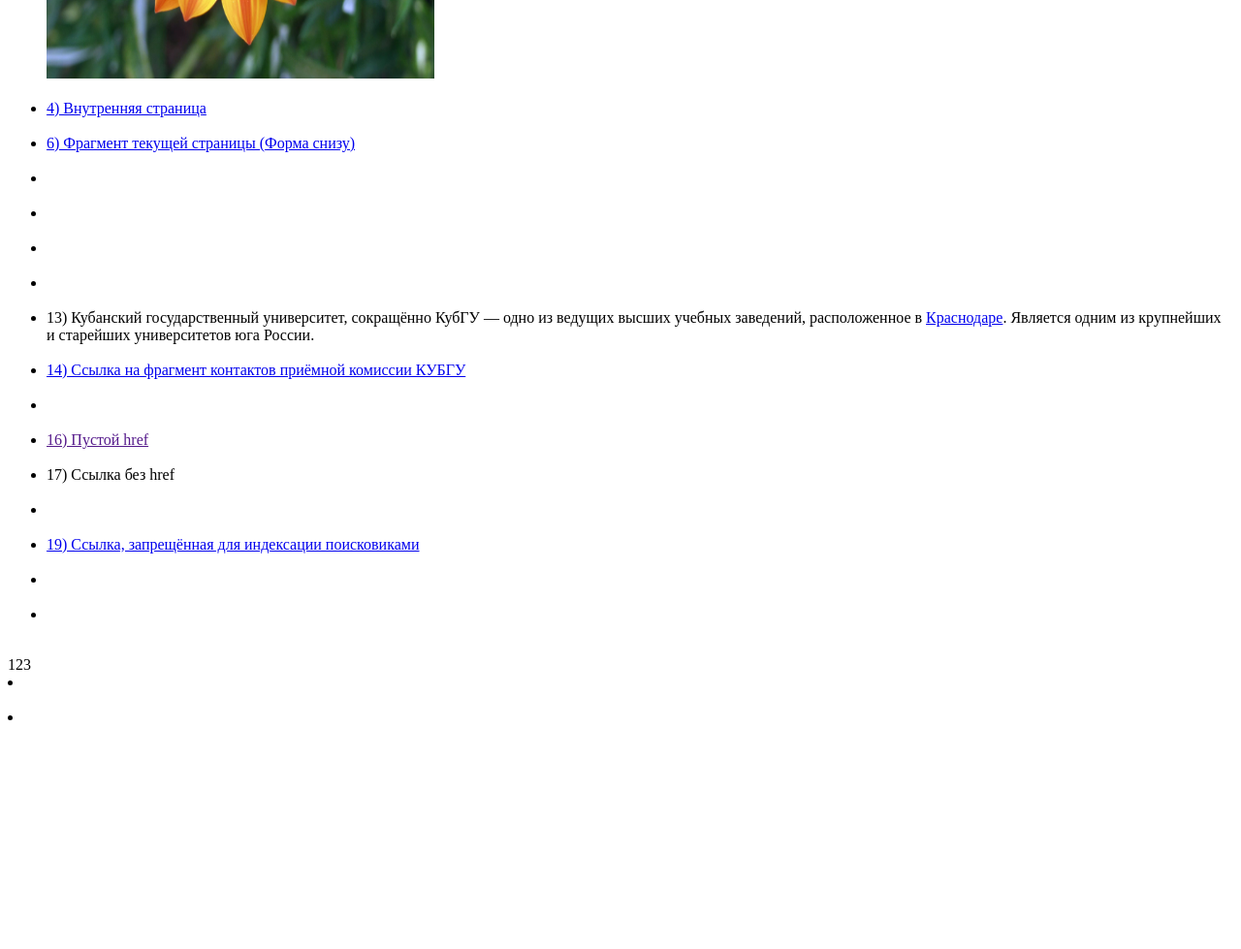
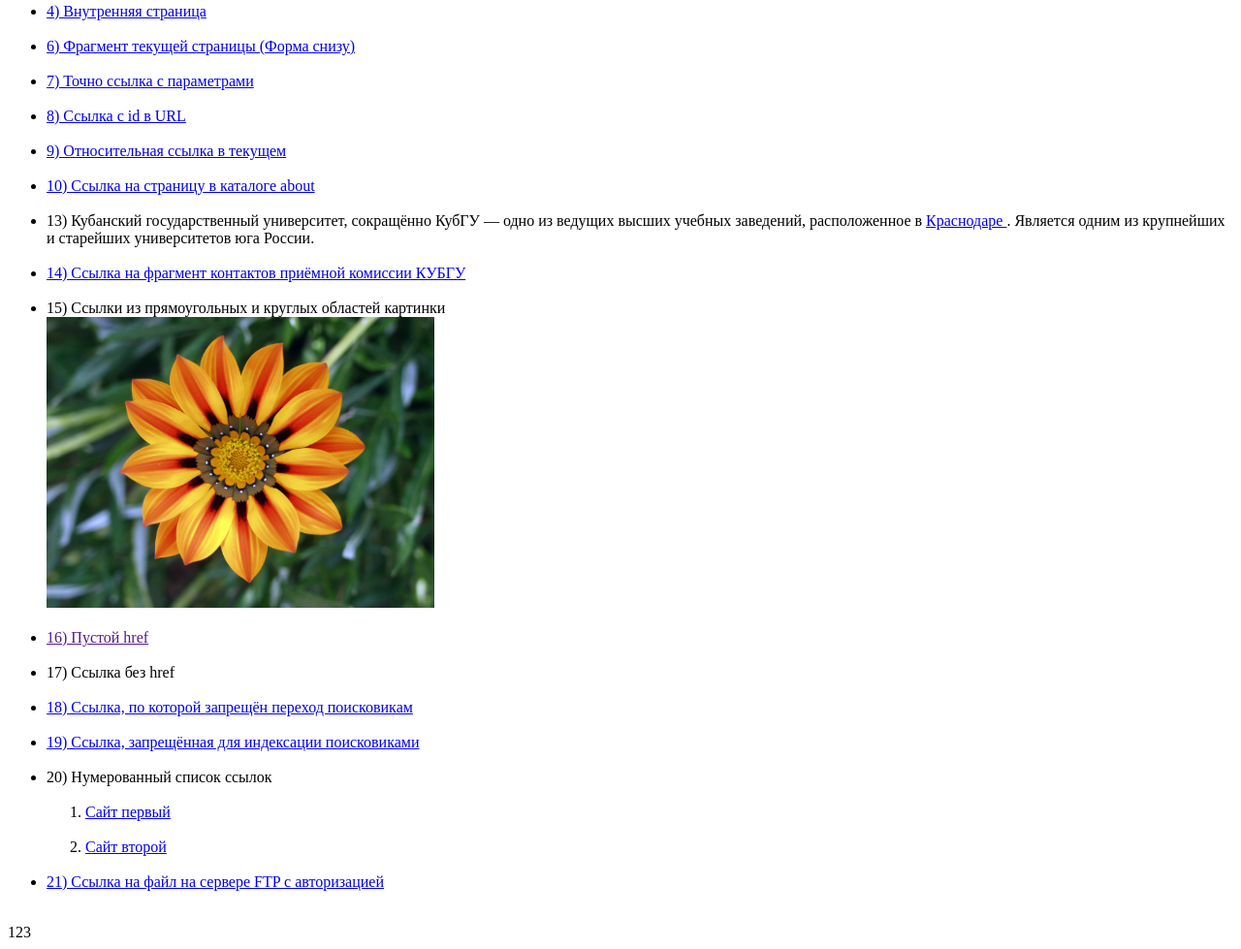
Before and after one commit to s0lnc3v/s0lnc3v.github.io, a plain HTML site: page index.html in a window 1280 px wide. Shown: the part 425-1404 px from the top of the page at 97% size. Before the commit the page ends 1200 px from the top, so only its background shows below. Drawn offline with Linux system fonts and the light colour scheme.

Commit message:
Update index.html

```diff
--- a/index.html
+++ b/index.html
@@ -7,75 +7,66 @@
 </head>
 <body>
 	<ul>
-		<!-- 1) абсолютную гиперссылку на главную страницу сайта kubsu.ru; -->
-		<li> <a href="http://kubsu.ru" target="_blank"> 1) КУБГУ </a> </li>
+		<li> <a href="http://kubsu.ru" target="_blank" title="Кубанский Государственный Университет"> 1) КУБГУ </a> </li>
 		<br>
-		<!-- 2) абсолютную на главную сайта kubsu.ru в протоколе https; -->
-		<li> <a href="https://kubsu.ru" target="_blank"> 2) КУБГУ в протоколе https </a></li>
+		<li> <a href="https://kubsu.ru" target="_blank" title="Кубанский Государственный Университет"> 2) КУБГУ в протоколе https </a></li>
 		<br>
-		<!-- 3) ссылку-изображение; -->
-		<li> <a>3) Ссылка-изображение:  </a> <a href = "https://kubsu.ru" target="_blank"> <br> <img src="image.jpg" width="400" height="400"></img> </a> </li>
+		<li> <a>3) Ссылка-изображение:  </a> <a href = "https://kubsu.ru" target="_blank" title="Кубанский Государственный Университет"> <br> <img src="image.jpg" alt="Цветочек" width="400"></img> </a> </li>
 		<br>
-		<!--4) сокращенную ссылку на внутреннюю страницу; -->
-		<li> <a href="/second.html"> 4) Внутренняя страница</a></li>
+		<li> <a href="/second.html" title="Вторая страница"> 4) Внутренняя страница</a></li>
 		<br>
-		<!--6) ссылку на фрагмент текущей страницы; -->
 		<li> <a href="#forma"> 6) Фрагмент текущей страницы (Форма снизу) </a> </li>
 		<br>
-		<!--7) ссылку с тремя параметрами в URL; -->
-		<li> </li>
+		<li> <a href="second.html?utm_source=kubsu&ewkere=123&kokakola=150" title="Вторая страница">7) Точно ссылка с параметрами </a> </li>
 		<br>
-		<!--8) ссылку с параметром id в URL; -->
-		<li> </li>
+		<li> <a href="second.html?id=111" title="Вторая страница"> 8) Ссылка с id в URL </a> </li>
 		<br>
-		<!--9) относительную на страницу в текущем каталоге; -->
-		<li> </li>
+		<li> <a href="./second.html" title="Вторая страница"> 9) Относительная ссылка в текущем </a> </li>
 		<br>
-		<!--10) относительную на страницу в каталоге about; -->
-		<li> </li>
+		<li> <a href="./about/first.html" title="Иная страница"> 10) Ссылка на страницу в каталоге about</li>
 		<br>
-		<!--13) контекстную в тексте абзаца; -->
-		<li> <a>13) Кубанский государственный университет, сокращённо КубГУ — одно из ведущих высших учебных заведений, расположенное в <a href="https://ru.wikipedia.org/wiki/Краснодар" target="_blank">Краснодаре</a>. Является одним из крупнейших и старейших университетов юга России. </a> </li>
+		<li>
+			<a>13) Кубанский государственный университет, сокращённо КубГУ — одно из ведущих высших учебных заведений, расположенное в <a href="https://ru.wikipedia.org/wiki/Краснодар" target="_blank">Краснодаре </a>. Является одним из крупнейших и старейших университетов юга России. </a>
+		</li>
 		<br>
-		<!--14) ссылку на фрагмент страницы стороннего сайта; -->
 		<li> <a href="https://www.kubsu.ru/index.php#region-footer-second" target="_blank"> 14) Ссылка на фрагмент контактов приёмной комиссии КУБГУ </a> </li>
 		<br>
-		<!--15) ссылки из прямоугольных и круглых областей картинки (HTML-тег map); -->
-		<li> </li>
+		<li>
+            15) Ссылки из прямоугольных и круглых областей картинки <br>
+            <img src="image.jpg" alt="Цветочек" width="400" usemap="#Flower">
+            <map name="Flower">
+                <area shape="circle" coords="210,150,120" alt="адин" href="about/first.html" title="Круглая область">
+                <area shape="rect" coords="0,0,400,300" alt="два" href="about/second/second.html" title="Прямоугольная область">
+            </map>
+        </li>
 		<br>
-		<!--16) ссылку с пустым href; -->
 		<li> <a href="" target="_blank"> 16) Пустой href </a> </li>
 		<br>
-		<!--17) ссылку без href; -->
 		<li> <a title="Точно не ссылка"></a> 17) Ссылка без href</li>
 		<br>
-		<!--18) ссылку, по которой запрещен переход поисковикам; -->
-		<li> </li>
+		<li> <a href="second.html" title="Вторая страница" rel="nofollow"> 18) Ссылка, по которой запрещён переход поисковикам </a> </li>
 		<br>
-		<!--19) запрещенную для индексации поисковиками; -->
 		<li>
-			<noindex>
+			<!-- <noindex> -->
 			<a href="https://www.kubsu.ru/ru/abiturient/campaign2024" rel="nofollow"> 19) Ссылка, запрещённая для индексации поисковиками </a>
-			</noindex>
+			<!-- </noindex> -->
 		</li>
 		<br>
-		<!--20) нумерованный список ссылок с подписями title; -->
-		<li> </li>
+		<li> <a> 20) Нумерованный список ссылок </a>
+			<ol>
+				<br>
+				<li> <a href="second.html" title="Сайт"> Сайт первый </a> </li><br>
+				<li> <a href="about/first.html" title="Вроде тоже сайт"> Сайт второй </a> </li>
+			</ol>
+		</li>
 		<br>
-		<!--21) ссылку на файл на сервере FTP с авторизацией; -->
-		<li> </li>
+		<li> <a href="ftp://username:password@ftp.site.ru:21/file.html" title="Какой-то файл"> 21) Ссылка на файл на сервере FTP с авторизацией </a></li>
 		<br>
 	</ul>
 
 	<form id="forma">
 		123
 	</form>
-	<!--11) относительную на страницу в каталоге уровнем выше текущего; -->
-		<li> </li>
-		<br>
-		<!--12) относительную на страницу в каталоге двумя уровнями выше; -->
-		<li> </li>
-		<br>
 
 </body>
 </html>
```
